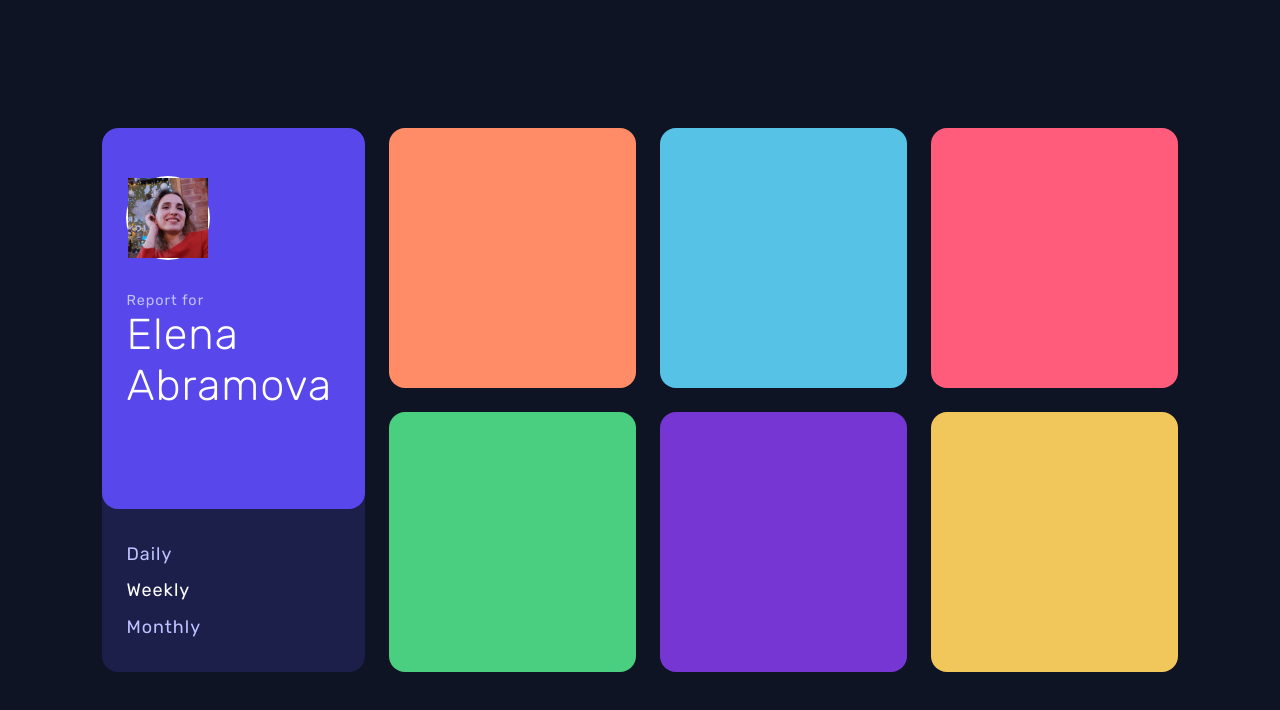
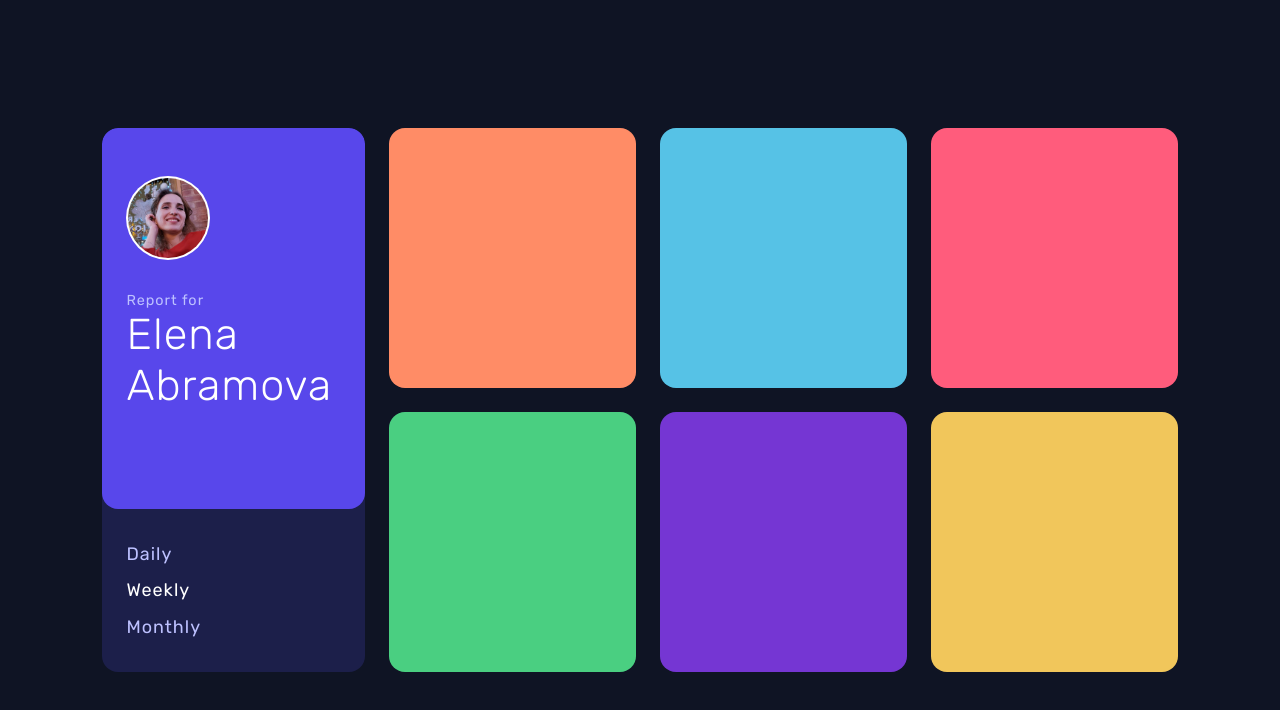
Before and after one commit to NikitaKozlov-R/time-tracking, a Vue app: page / in a window 1280 px wide. Shown: the top 710 px of the page. Built offline with nearby package versions, Linux system fonts and the light colour scheme.

Commit message:
fix: user avatar in profile-card.vue

```diff
--- a/src/components/profile-card.vue
+++ b/src/components/profile-card.vue
@@ -120,6 +120,7 @@ export default {
 .tt-profile__image {
   width: 80px;
   height: 80px;
+  border-radius: 100%;
 }
 
 @media screen and (max-width: 769px) {
```
